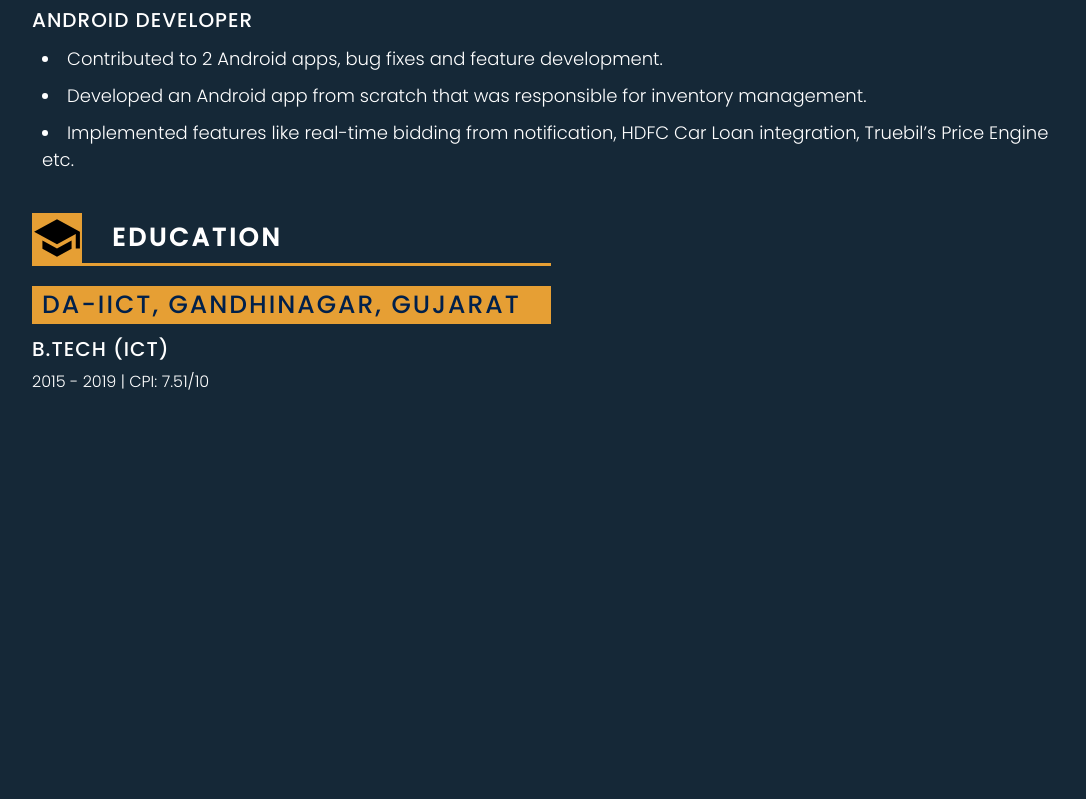
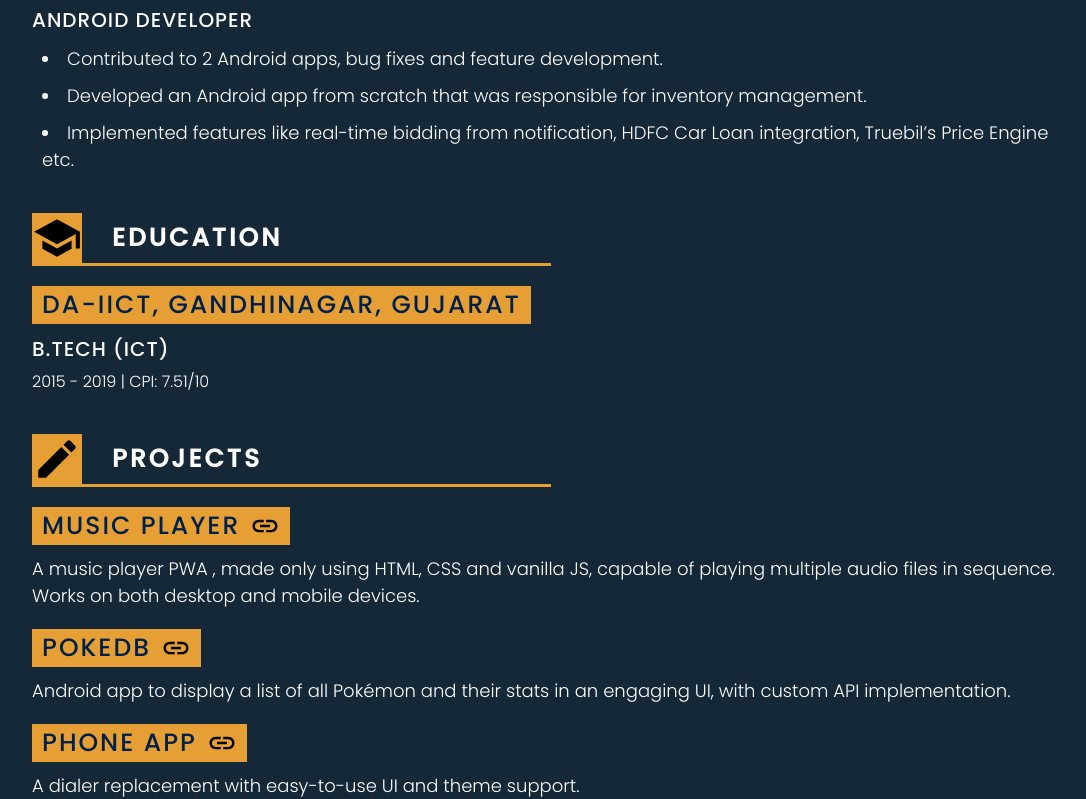
Before and after one commit to aman802/resume-website, a React (Create React App) app: page / in a window 1280 px wide. Shown: the part 871-1670 px from the top of the page, without its empty margins (28-1114 px from the left). Before the commit the page ends 1265 px from the top, so only its background shows below. Built offline with nearby package versions, Linux system fonts and the light colour scheme.

Commit message:
Project section added

```diff
--- a/src/App.js
+++ b/src/App.js
@@ -1,6 +1,7 @@
 import Header from './components/Header/Header';
 import WorkExperience from './components/WorkExperience/WorkExperience';
 import Education from './components/Education/Education';
+import Projects from './components/Projects/Projects';
 import './App.css';
 
 function App() {
@@ -15,6 +16,7 @@ function App() {
         <span className='softwareDeveloperText'>SOFTWARE DEVELOPER</span>
         <WorkExperience />
         <Education />
+        <Projects />
       </div>
     </div>
   );
--- a/src/components/ListItemName/ListItemName.css
+++ b/src/components/ListItemName/ListItemName.css
@@ -1,10 +1,15 @@
+.listItemNameWrapper {
+  display: flex;
+}
+
 .listItemNameDiv {
   display: flex;
   flex-direction: row;
   background-color: var(--dark-yellow);
-  width: 50%;
+  max-width: 50%;
   margin-top: 20px;
   align-items: center;
+  padding-right: 10px;
 }
 
 .listItemNameTitle {
@@ -22,3 +27,7 @@
   margin-left: 10px;
   cursor: pointer;
 }
+
+.emptySpaceDiv {
+  flex: 1;
+}
--- a/src/components/ListItemName/ListItemName.js
+++ b/src/components/ListItemName/ListItemName.js
@@ -6,9 +6,12 @@ const ListItemName = props => {
   const onLinkClick = () => window.open(props.link);
 
   return (
-    <div className='listItemNameDiv'>
-      <span className='listItemNameTitle'>{props.title}</span>
-      {props.link ? <img src={LinkIcon} alt='link' className='listItemNameLinkImage' onClick={onLinkClick} /> : null}
+    <div className='listItemNameWrapper'>
+      <div className='listItemNameDiv'>
+        <span className='listItemNameTitle'>{props.title}</span>
+        {props.link ? <img src={LinkIcon} alt='link' className='listItemNameLinkImage' onClick={onLinkClick} /> : null}
+      </div>
+      <div className='emptySpaceDiv' />
     </div>
   );
 };
--- /dev/null
+++ b/src/components/Projects/Projects.css
@@ -0,0 +1,33 @@
+.projectDiv {
+  margin-top: 40px;
+}
+
+.projectItemDiv {
+  display: flex;
+  flex-direction: column;
+}
+
+.educationTimeText {
+  font-size: 16px;
+  color: var(--white);
+  font-family: 'Poppins';
+  font-weight: 300;
+  margin-top: 5px;
+}
+
+.projectDescriptionText {
+  font-size: 18px;
+  color: var(--white);
+  font-family: 'Poppins';
+  font-weight: 300;
+  margin-top: 10px;
+}
+
+.pointText {
+  margin-left: 10px;
+  margin-top: 10px;
+  color: var(--white);
+  font-size: 18px;
+  font-family: 'Poppins';
+  font-weight: 300;
+}
--- /dev/null
+++ b/src/components/Projects/Projects.js
@@ -0,0 +1,39 @@
+import SectionHeader from '../SectionHeader/SectionHeader';
+import ListItemName from '../ListItemName/ListItemName';
+import EditIcon from '../../images/edit.svg';
+import './Projects.css';
+
+const Projects = () => {
+  const projects = [
+    {
+      projectName: 'Music Player',
+      link: 'https://aman802.github.io/music-player-web',
+      description: 'A music player PWA , made only using HTML, CSS and vanilla JS, capable of playing multiple audio files in sequence. Works on both desktop and mobile devices.'
+    },
+    {
+      projectName: 'PokeDB',
+      link: 'https://github.com/aman802/Pokedex-Kotlin',
+      description: 'Android app to display a list of all Pokémon and their stats in an engaging UI, with custom API implementation.'
+    },
+    {
+      projectName: 'Phone App',
+      link: 'https://github.com/aman802/Phone-App',
+      description: 'A dialer replacement with easy-to-use UI and theme support.'
+    },
+  ];
+  return (
+    <div className='projectDiv'>
+      <SectionHeader image={EditIcon} title={'Projects'} />
+      {
+        projects.map((item, index) => (
+          <div className='projectItemDiv' key={index}>
+            <ListItemName title={item.projectName} link={item.link} />
+            <span className='projectDescriptionText'>{item.description}</span>
+          </div>
+        ))
+      }
+    </div>
+  );
+};
+
+export default Projects;
```
Also changed, not shown: src/images/edit.svg (added).
